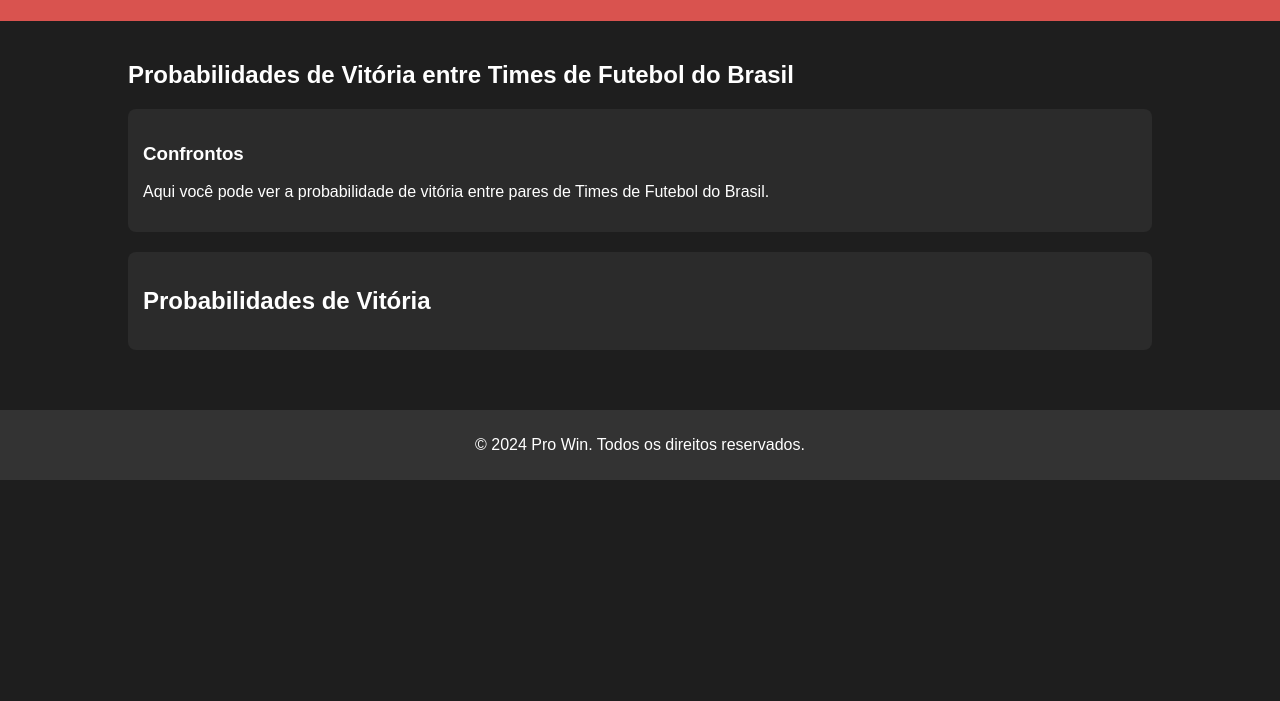
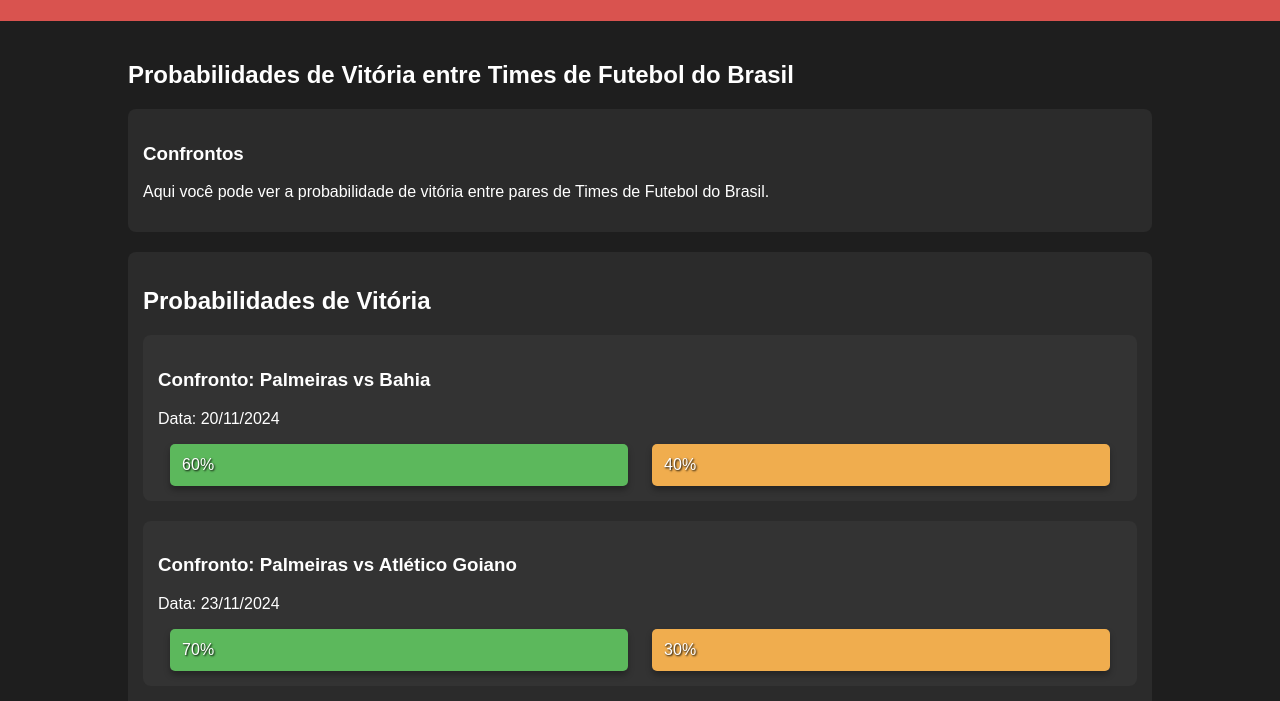
Before and after one commit to LeonardoROS524/LeonardoROS, a plain HTML site: page fsdf/html de time/palmeiras.html in a window 1280 px wide. Shown: the part 99-800 px from the top of the page. Drawn offline with Linux system fonts and the light colour scheme; files that its build step writes are made by us from their sources.

Commit message:
Update palmeiras.html

```diff
--- a/fsdf/html de time/palmeiras.html
+++ b/fsdf/html de time/palmeiras.html
@@ -4,7 +4,7 @@
     <meta charset="UTF-8">
     <meta name="viewport" content="width=device-width, initial-scale=1.0">
     <title>Pro Win Palmeiras</title>
-    <link rel="stylesheet" href="./fsdf/css/styles.css">
+    <link rel="stylesheet" href="../css/styles.css">
 
 </head>
 <body>
@@ -30,6 +30,6 @@
         <p>&copy; 2024 Pro Win. Todos os direitos reservados.</p>
     </footer>
 
-    <script src="./fsdf/js/palmeiras.js"></script>
+    <script src="../js/palmeiras.js"></script>
 </body>
 </html>
```
